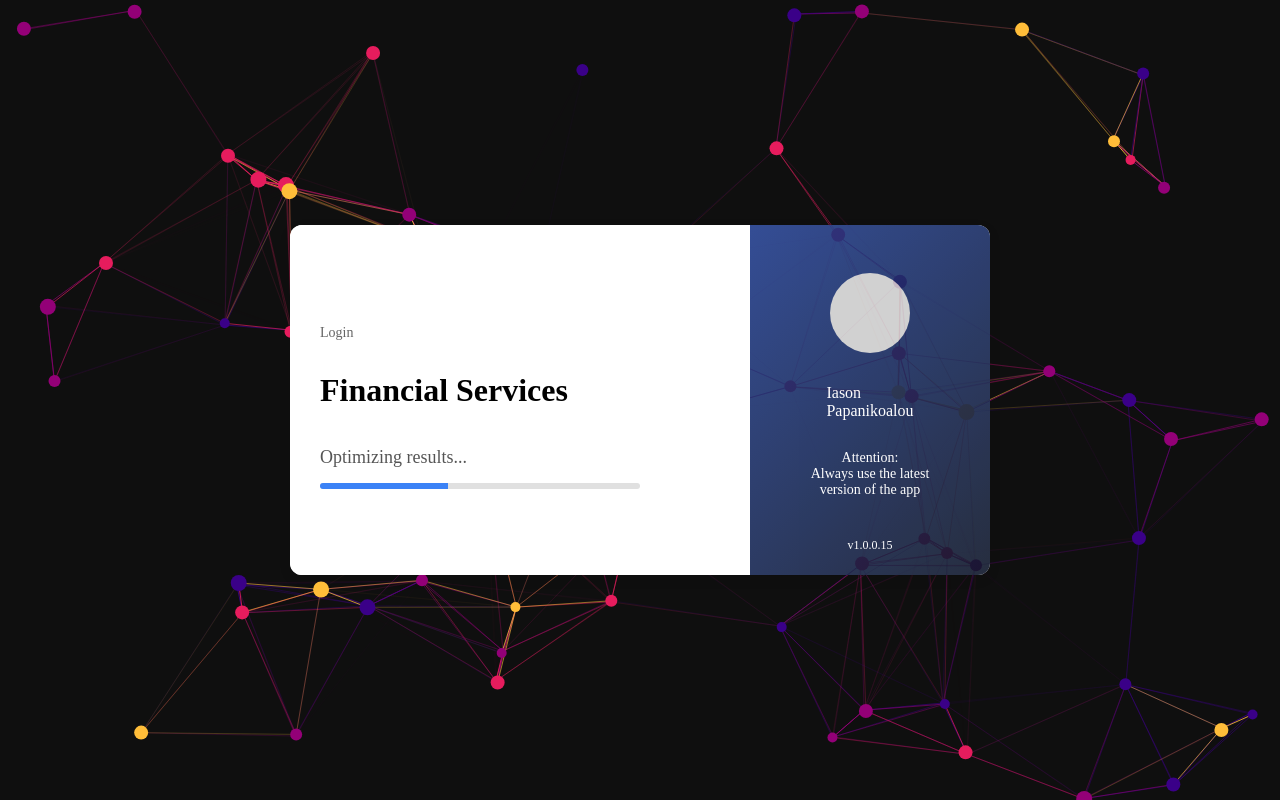
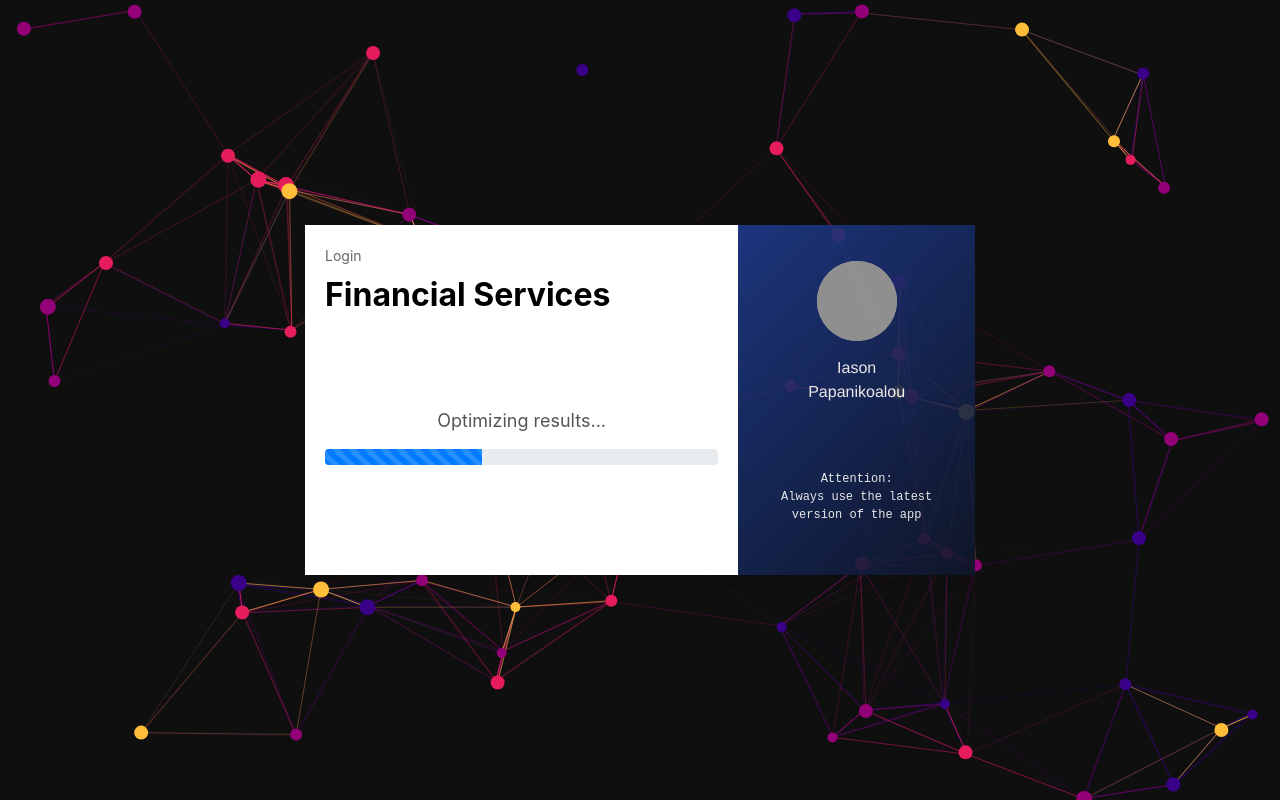
Before and after one commit to iipapanikolaou/ticketing-system, a Flask app: page / in a window 1280 px wide. Run offline with Flask 3, Linux system fonts and the light colour scheme; some libraries are stand-ins or nearby versions; grey boxes are pictures that could not be loaded.

Commit message:
First version of login screen

```diff
--- a/static/style.css
+++ b/static/style.css
@@ -34,7 +34,6 @@ main {
 
 .container {
     display: flex;
-    background: #fff;
     border-radius: 12px;
     box-shadow: 0 4px 12px rgba(0,0,0,0.1);
     overflow: hidden;
@@ -44,11 +43,10 @@ main {
 
 .left-card {
     flex: 2;
-    padding: 30px;
+    padding: 20px;
     display: flex;
     flex-direction: column;
-    justify-content: center;
-    color: #fff;
+    /*justify-content: center;*/
     background: white;
     position: relative;
 }
@@ -70,6 +68,9 @@ main {
     display: flex;
     flex-direction: column;
     justify-content: center;
+    align-items: center;
+    text-align: center;
+    font-family:'Franklin Gothic Medium', 'Arial Narrow', Arial, sans-serif
 }
 
 .login-text {
@@ -81,29 +82,16 @@ main {
 .title {
     font-size: 32px;
     font-weight: bold;
-    margin-bottom: 20px;
+    margin:0px;
     color: black;
+
 }
 
 .status {
     font-size: 18px;
     color: #555;
     margin-bottom: 15px;
-}
-
-.progress-bar {
-    width: 80%;
-    height: 6px;
-    background: #e0e0e0;
-    border-radius: 3px;
-    overflow: hidden;
-}
-
-.progress {
-    width: 40%;
-    height: 100%;
-    background: #3b82f6;
-    transition: width 0.5s ease;
+    text-align: center;
 }
 
 .profile-circle {
@@ -114,6 +102,13 @@ main {
     margin-bottom: 15px;
 }
 
+.avatar {
+  vertical-align: middle;
+  width: 80px;
+  height: 80px;
+  border-radius: 50%;
+}
+
 .name {
     font-size: 16px;
     font-weight: bold;
@@ -122,13 +117,7 @@ main {
 }
 
 .attention {
-    font-size: 14px;
+    font-size: 12px;
     text-align: center;
-    margin-bottom: 30px;
+    font-family:'Courier New', Courier, monospace
 }
-
-.version {
-    font-size: 12px;
-    position: absolute;
-    bottom: 10px;
-}
--- a/templates/index.html
+++ b/templates/index.html
@@ -9,20 +9,25 @@
         <div class="left-card">
             <p class="login-text">Login</p>
             <h1 class="title">Financial Services</h1>
+            <div style="width: auto ;height: 30%;">
+
+            </div>
             <p class="status">Optimizing results...</p>
-            <div class="progress-bar">
-                <div class="progress"></div>
+            <div class="progress">
+            <div class="progress-bar progress-bar-striped active progress-bar-animated" role="progressbar"
+            aria-valuenow="40" aria-valuemin="0" aria-valuemax="100" style="width:40%">
             </div>
+</div>
         </div>
 
         <!-- Right Card -->
         <div class="right-card">
-            <div class="profile-circle"></div>
+            <div class="profile-circle"><img src="https://www.w3schools.com/w3images/avatar5.png" alt="Avatar" class="avatar"></div>
             <div class="user-fullname">
                  <p><span>Iason</span><br><span>Papanikoalou</span></p>
             </div>
+            <div style="padding-top: 50px;"></div>
             <p class="attention">Attention:<br>Always use the latest<br>version of the app</p>
-            <p class="version">v1.0.0.15</p>
         </div>
     </div>
 
--- a/templates/layout.html
+++ b/templates/layout.html
@@ -1,10 +1,15 @@
 <!DOCTYPE html>
 <html lang="en">
 <head>
-    <meta charset="UTF-8">
-    <meta name="viewport" content="width=device-width, initial-scale=1.0">
+<!-- Required meta tags -->
+    <meta charset="utf-8">
+    <meta name="viewport" content="width=device-width, initial-scale=1">
+
+    <!-- Bootstrap CSS -->
+    <link rel="stylesheet" href="https://cdn.jsdelivr.net/npm/bootstrap@4.0.0/dist/css/bootstrap.min.css" integrity="sha384-Gn5384xqQ1aoWXA+058RXPxPg6fy4IWvTNh0E263XmFcJlSAwiGgFAW/dAiS6JXm" crossorigin="anonymous">
+    <link rel="stylesheet" href="{{ url_for('static', filename='style.css') }}">
+
     <title>{% block title %}{% endblock %}</title>
-    <link rel="stylesheet" href="{{ url_for('static', filename='style.css') }}">
 </head>
 <body>
     <canvas id="canvas"></canvas>
@@ -12,5 +17,9 @@
         {% block main %}{% endblock %}
     </main>
     <script src="{{ url_for('static', filename='background.js') }}"></script>
+
+    <script src="https://code.jquery.com/jquery-3.2.1.slim.min.js" integrity="sha384-KJ3o2DKtIkvYIK3UENzmM7KCkRr/rE9/Qpg6aAZGJwFDMVNA/GpGFF93hXpG5KkN" crossorigin="anonymous"></script>
+    <script src="https://cdn.jsdelivr.net/npm/popper.js@1.12.9/dist/umd/popper.min.js" integrity="sha384-ApNbgh9B+Y1QKtv3Rn7W3mgPxhU9K/ScQsAP7hUibX39j7fakFPskvXusvfa0b4Q" crossorigin="anonymous"></script>
+    <script src="https://cdn.jsdelivr.net/npm/bootstrap@4.0.0/dist/js/bootstrap.min.js" integrity="sha384-JZR6Spejh4U02d8jOt6vLEHfe/JQGiRRSQQxSfFWpi1MquVdAyjUar5+76PVCmYl" crossorigin="anonymous"></script>
 </body>
 </html>
```
